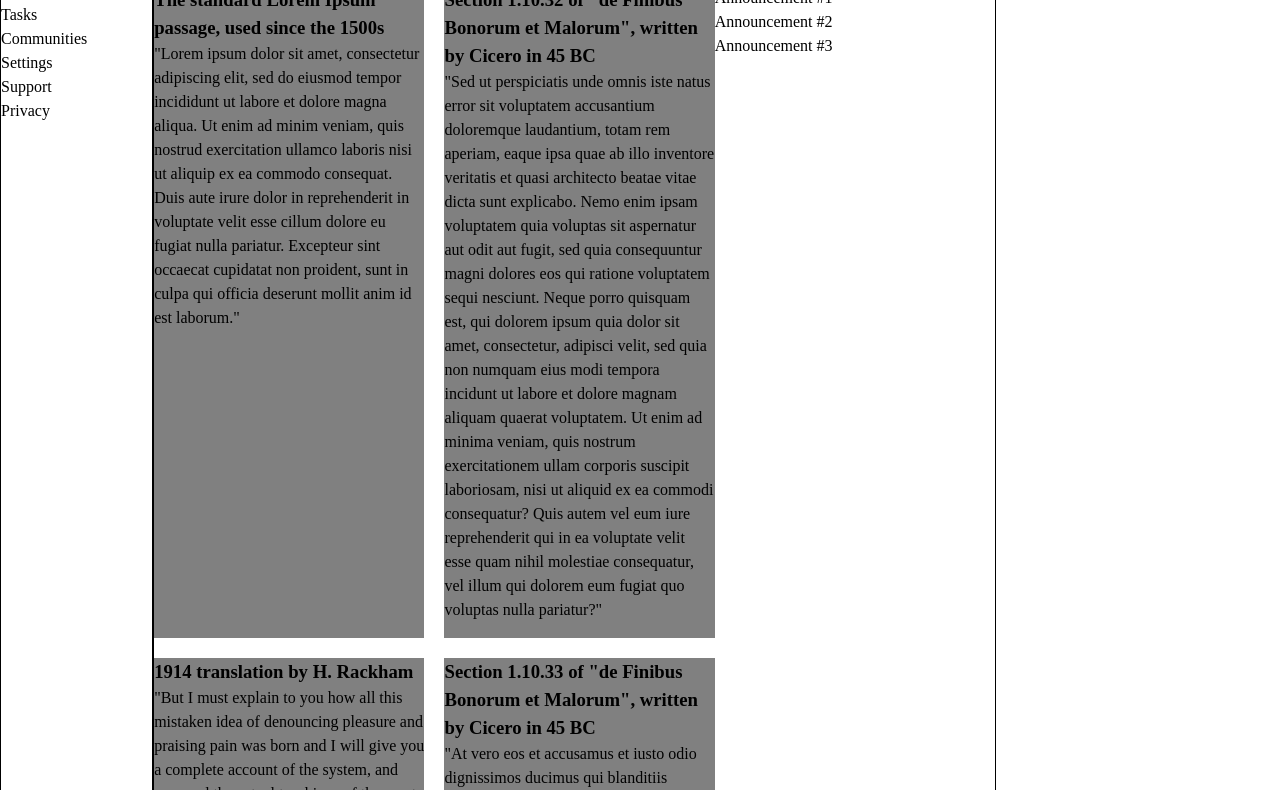
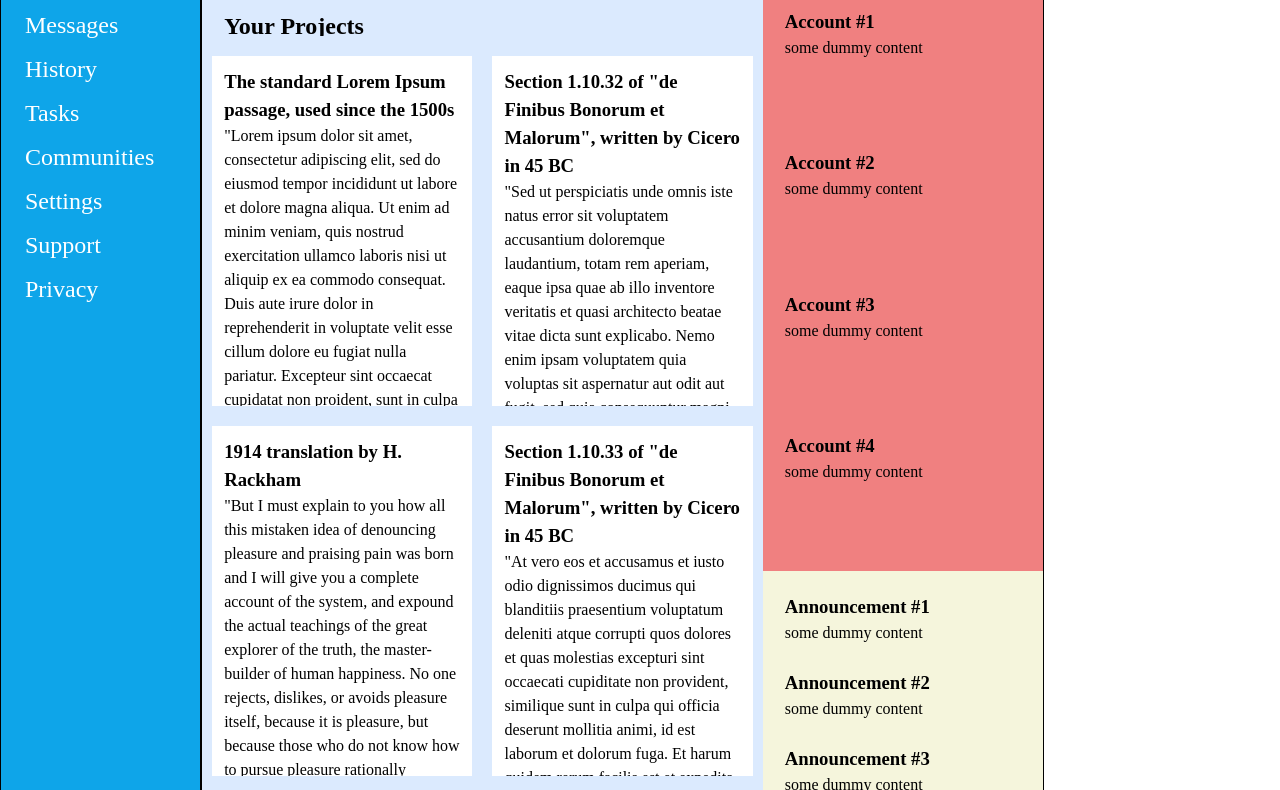
Before and after one commit to worsleyj/odin-admin-dashboard, a plain HTML site: page index.html in a window 1280 px wide. Shown: the part 142-932 px from the top of the page. Drawn offline with Linux system fonts and the light colour scheme.

Commit message:
implemented base admin dashboard and css, without icons

```diff
--- a/index.html
+++ b/index.html
@@ -45,6 +45,7 @@
         </div>
         <div class="main-content">
             <div class="your-projects">
+                <div class="container-title">Your Projects</div>
                 <div class="project-1">
                     <h3>The standard Lorem Ipsum passage, used since the 1500s</h3>
                     <p>"Lorem ipsum dolor sit amet, consectetur adipiscing elit, sed do eiusmod tempor incididunt ut labore et dolore magna aliqua. Ut enim ad minim veniam, quis nostrud exercitation ullamco laboris nisi ut aliquip ex ea commodo consequat. Duis aute irure dolor in reprehenderit in voluptate velit esse cillum dolore eu fugiat nulla pariatur. Excepteur sint occaecat cupidatat non proident, sunt in culpa qui officia deserunt mollit anim id est laborum."</p>
@@ -71,15 +72,36 @@
                 </div>
             </div>
             <div class="announcements">
-                <div class="announcement-1">Announcement #1</div>
-                <div class="announcement-2">Announcement #2</div>
-                <div class="announcement-3">Announcement #3</div>
+                <div class="announcement-1">
+                    <h3>Announcement #1</h3>
+                    <p>some dummy content</p>
+                </div>
+                <div class="announcement-2">
+                    <h3>Announcement #2</h3>
+                    <p>some dummy content</p>
+                </div>
+                <div class="announcement-3">
+                    <h3>Announcement #3</h3>
+                    <p>some dummy content</p>
+                </div>
             </div>
             <div class="trending">
-                <div class="trending-1">Account #1</div>
-                <div class="trending-2">Account #2</div>
-                <div class="trending-3">Account #3</div>
-                <div class="trending-4">Account #4</div>
+                <div class="account-1">
+                    <h3>Account #1</h3>
+                    <p>some dummy content</p>
+                </div>
+                <div class="account-2">
+                    <h3>Account #2</h3>
+                    <p>some dummy content</p>
+                </div>
+                <div class="account-3">
+                    <h3>Account #3</h3>
+                    <p>some dummy content</p>
+                </div>
+                <div class="account-4">
+                    <h3>Account #4</h3>
+                    <p>some dummy content</p>
+                </div>
             </div>
         </div>
         </div>
--- a/styles.css
+++ b/styles.css
@@ -39,6 +39,17 @@ p, h1, h2, h3, h4, h5, h6 {
 
 .sidebar {
     grid-area: 1 / 1 / 3 / 2;
+    background-color: #0ea5e9;
+}
+
+.sidebar > * {
+    padding: 4px 24px;
+    font-size: 24px;
+    color: white;
+}
+
+.dashboard {
+    font-size: 32px;
 }
 
 .header {
@@ -61,6 +72,7 @@ p, h1, h2, h3, h4, h5, h6 {
 }
 
 .main-content {
+    background-color: #dbeafe;
     grid-area: 2 / 2 / 3 / 3;
     display: grid;
     grid-template: repeat(2, 1fr) 75px / repeat(3, 1fr)
@@ -69,16 +81,35 @@ p, h1, h2, h3, h4, h5, h6 {
 .your-projects {
     grid-area: 1 / 1 / 3 / 3;
     display: grid;
-    grid-template: repeat(3, 1fr) / repeat(2, 1fr);
+    grid-template: 40px repeat(3, 1fr) / repeat(2, 1fr);
     gap: 20px;
+    padding: 10px;
 }
 
 .your-projects > div {
-    background-color: grey;
-    height: 100px
-    overflow: hidden;
+    padding: 12px;
+    background-color: white;
+    height: 350px;
+    overflow: clip;
 }
 
+.trending {
+    background-color: lightcoral;
+    grid-area: 1 / 3 / 2 / 4;
+    display: grid;
+    grid-template: repeat(4, 1fr) / 1fr;
+    padding: 10px;
+}
+
+.trending > *, .announcements > * {
+    padding: 12px;
+}
+
+.announcements {
+    grid-area: 2 / 3 / 3 / 4;
+    background-color: beige;
+    padding: 10px;
+}
 .search-field {
     background-color: rgb(212, 212, 255);
     border-radius: 15px;
@@ -102,3 +133,12 @@ button {
     color: white;
     width: 85px;
 }
+
+.container-title {
+    padding: 0px;
+    height: 40px !important;
+    grid-area: 1 / 1 / 2 / 3;
+    background-color: #dbeafe !important;
+    font-size: 24px;
+    font-weight: bold;
+}
```
